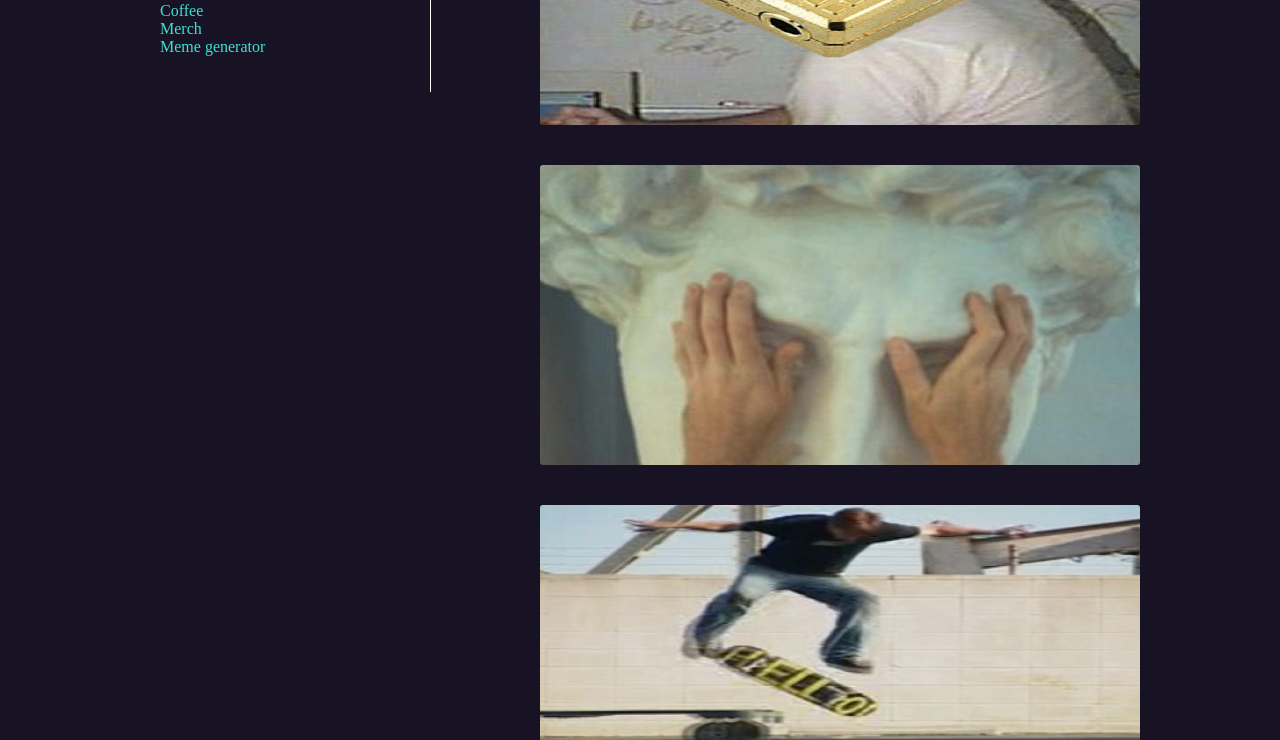
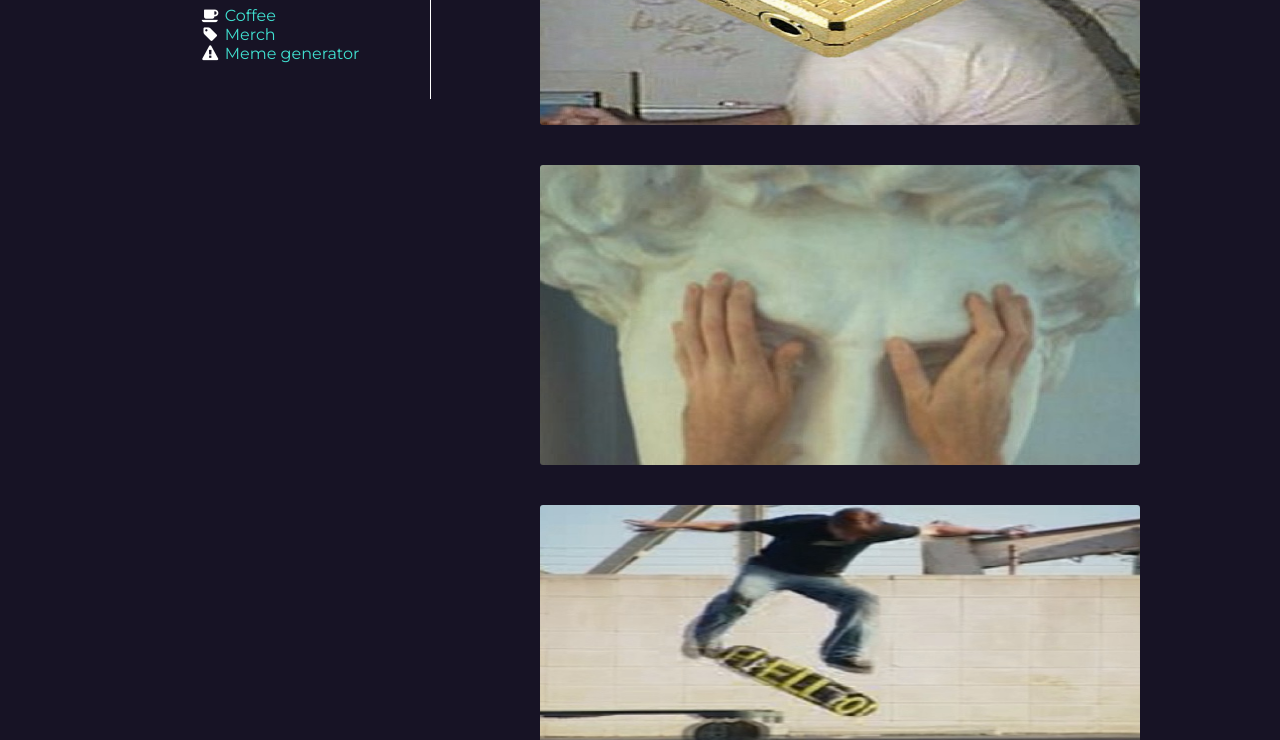
Before and after one commit to dcsc-web-dev-committee/intro-talk-1, a plain HTML site: page index.html in a window 1280 px wide. Shown: the part 198-938 px from the top of the page. Drawn offline with Linux system fonts and the light colour scheme.

Commit message:
google fonts, fontawesome:

```diff
--- a/css/styles.css
+++ b/css/styles.css
@@ -3,6 +3,12 @@ body {
 	background-color: #171325;
 	border-top: solid 3px #53d4e5;
 	margin: 0;
+
+	font-family: Montserrat, sans-serif;
+}
+
+i {
+	color: #fff;
 }
 
 h1, h2 {
@@ -15,8 +21,6 @@ ul {
 
 li {
 	list-style: none;
-	text-indent: -40px;
-
 }
 
 a {
--- a/index.html
+++ b/index.html
@@ -1,6 +1,8 @@
 <!DOCTYPE html>
 <html>
 <head>
+<link href='http://fonts.googleapis.com/css?family=Montserrat:400,700' rel='stylesheet' type='text/css'>
+<link href="http://maxcdn.bootstrapcdn.com/font-awesome/4.2.0/css/font-awesome.min.css" rel="stylesheet" type='text/css'>
 <link href="css/styles.css" rel="stylesheet" type="text/css"/>
 <title>Grumpy Cat</title>
 </head>
@@ -12,12 +14,15 @@
 		<h2>Internet Superstar!</h2>
 		<ul>
 			<li>
+				<i class="fa fa-fw fa-coffee"></i>
 				<a href="http://www.drinkgrumpycat.com/">Coffee</a>
 			</li>
 			<li>
+				<i class="fa fa-fw fa-tag"></i>
 				<a href="http://www.grumpycats.com/grumpy-cat-merchandise/tshirts/">Merch</a>
 			</li>
 			<li>
+				<i class="fa fa-fw fa-exclamation-triangle"></i>
 				<a href="http://www.quickmeme.com/Grumpy-Cat/">Meme generator</a>
 			</li>
 
```
